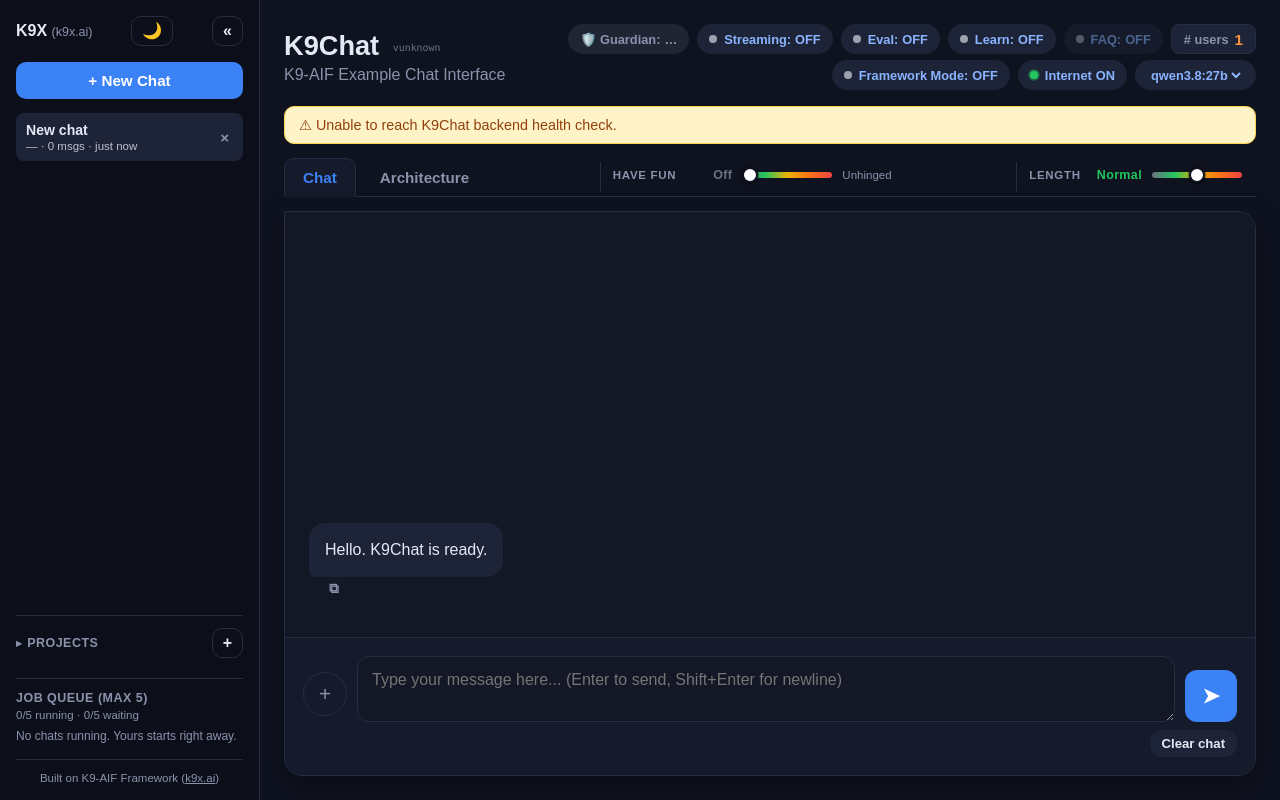
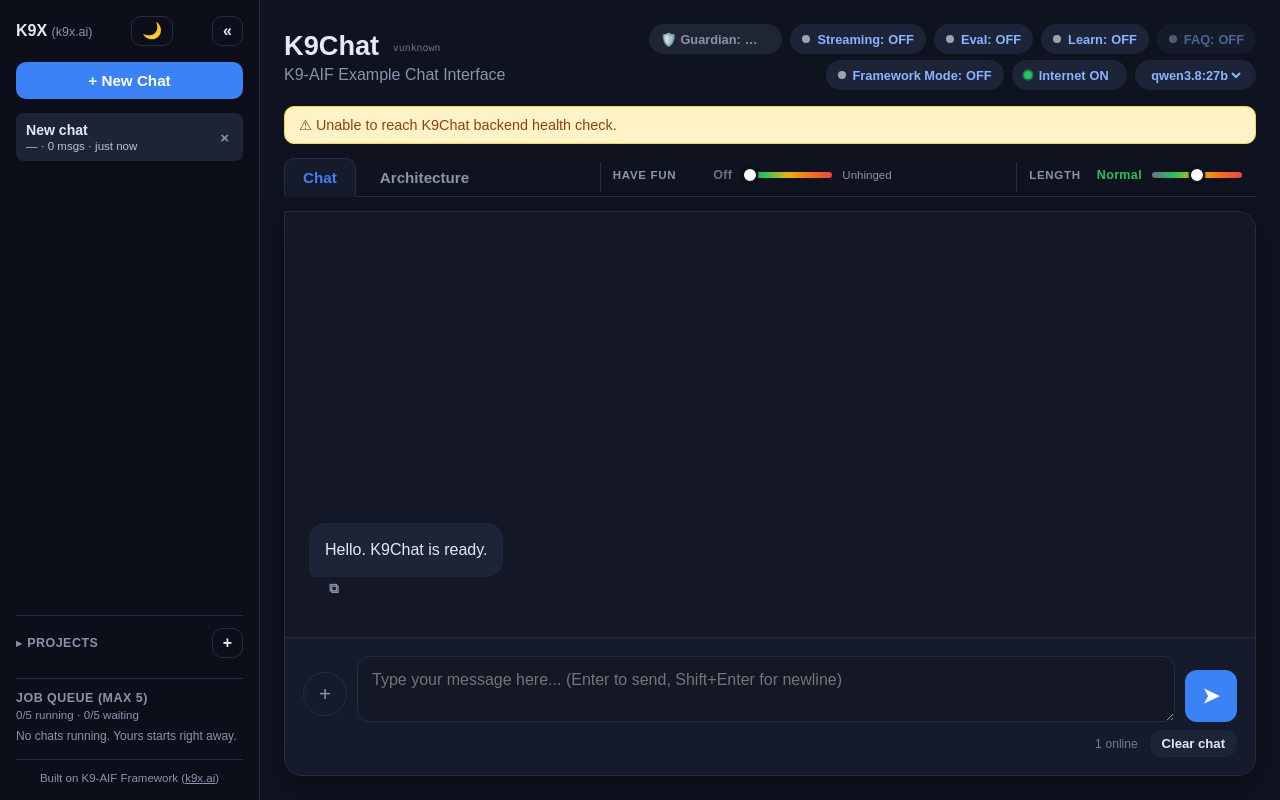
Before and after one commit to k9aif/examples, a FastAPI app: page /app in a window 1280 px wide. Run offline with FastAPI, Linux system fonts and the light colour scheme; the visitor is signed in with stand-in values (Sample User, id 1); data that the repository does not hold is empty.

Commit message:
k9chat: move online count beside Clear chat; stable header widths
"N online" is presence, not a setting: muted text next to Clear chat
instead of an orange badge among the toggles. ON/OFF values share one
width so toggling Framework Mode never reflows the header, and the model
select sizes to the chosen model rather than the longest option.

Co-Authored-By: Claude Opus 5.5 <noreply@anthropic.com>

```diff
--- a/k9chat/static/style.css
+++ b/k9chat/static/style.css
@@ -18,11 +18,9 @@
   --secondary-btn-bg: #e5e7eb;
   --secondary-btn-text: #111827;
   --shadow: 0 10px 30px rgba(15, 23, 42, 0.05);
-  --online-count: #c2410c;
 }
 
 [data-theme="dark"] {
-  --online-count: #fb923c;
   --bg: #0f1320;
   --bg-elevated: #161b2c;
   --bg-sunken: #131726;
@@ -641,12 +639,16 @@ body {
   white-space: nowrap;
 }
 
-/* Flex drops the space before the value ("Internet ON"); restore it. */
+/* Flex drops the space before the value ("Internet ON"); restore it.
+   ON and OFF share one width so toggling never reflows the header. */
 .badge > span[id^="badge-"] {
+  display: inline-block;
+  min-width: 3.6ch;
   margin-left: 4px;
 }
 
 .badge-model-picker select {
+  field-sizing: content;          /* size to the chosen model, not the longest option */
   background: transparent;
   color: inherit;
   border: none;
@@ -669,22 +671,15 @@ body {
   color: var(--text-muted);
 }
 
-/* "# users N" beside the Guardian badge: visitors here right now. */
-.online-label { color: var(--text-muted); font-weight: 600; font-size: 0.8rem; }
+/* "N online" left of Clear chat: visitors here right now. Presence, not a
+   setting, so it stays quiet -- muted text, no badge. */
 .online-count {
   align-items: center;
-  gap: 6px;                      /* the space between "# users" and the number */
-  flex-shrink: 0;
-  height: 30px;
-  box-sizing: border-box;
-  padding: 0 12px;
-  border-radius: 8px;
-  border: 1px solid var(--border);
-  background: var(--badge-bg);
-  font-size: 0.95rem;
-  font-weight: 700;
+  gap: 4px;
+  font-size: 0.75rem;
   font-variant-numeric: tabular-nums;
-  color: var(--online-count);
+  color: var(--text-muted);
+  opacity: 0.8;
   cursor: default;
 }
 
@@ -1253,6 +1248,8 @@ textarea:focus {
 
 .input-footer {
   display: flex;
+  align-items: center;
+  gap: 12px;
   justify-content: flex-end;
   margin-top: 8px;
 }
--- a/k9chat/templates/index.html
+++ b/k9chat/templates/index.html
@@ -101,7 +101,6 @@
             <div class="badge badge-faq" id="badge-faq-wrap" title="Click to toggle the FAQ/glossary retrieve-then-rerank shortcut (deterministic answers for direct matches, no LLM call)">
               <span class="faq-dot" id="faq-dot"></span>FAQ: <span id="badge-faq">…</span>
             </div>
-            <span class="online-count" id="online-count" style="display:none"><span class="online-label"># users</span> <span id="online-count-n"></span></span>
           </div>
           <div class="badge-row">
             <div class="badge badge-internet" id="badge-internet-wrap" title="Click to toggle Framework Mode. ON = scoped to K9-AIF/K9X only, no internet access. OFF = general questions answered via live web search (self-hosted SearxNG)">
@@ -161,6 +160,7 @@
             <button id="send-btn" class="send-btn" title="Send">➤</button>
           </div>
           <div class="input-footer">
+            <span class="online-count" id="online-count" style="display:none"><span id="online-count-n"></span> online</span>
             <button id="clear-btn" class="secondary small">Clear chat</button>
           </div>
         </div>
```
